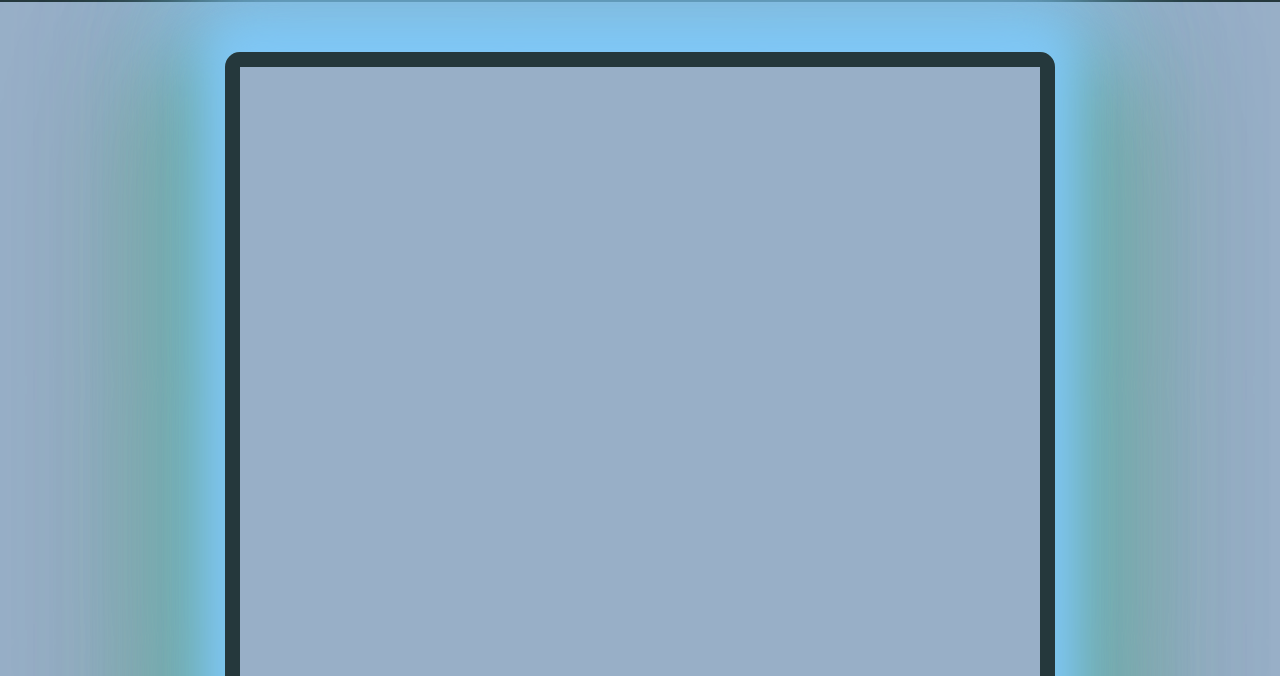
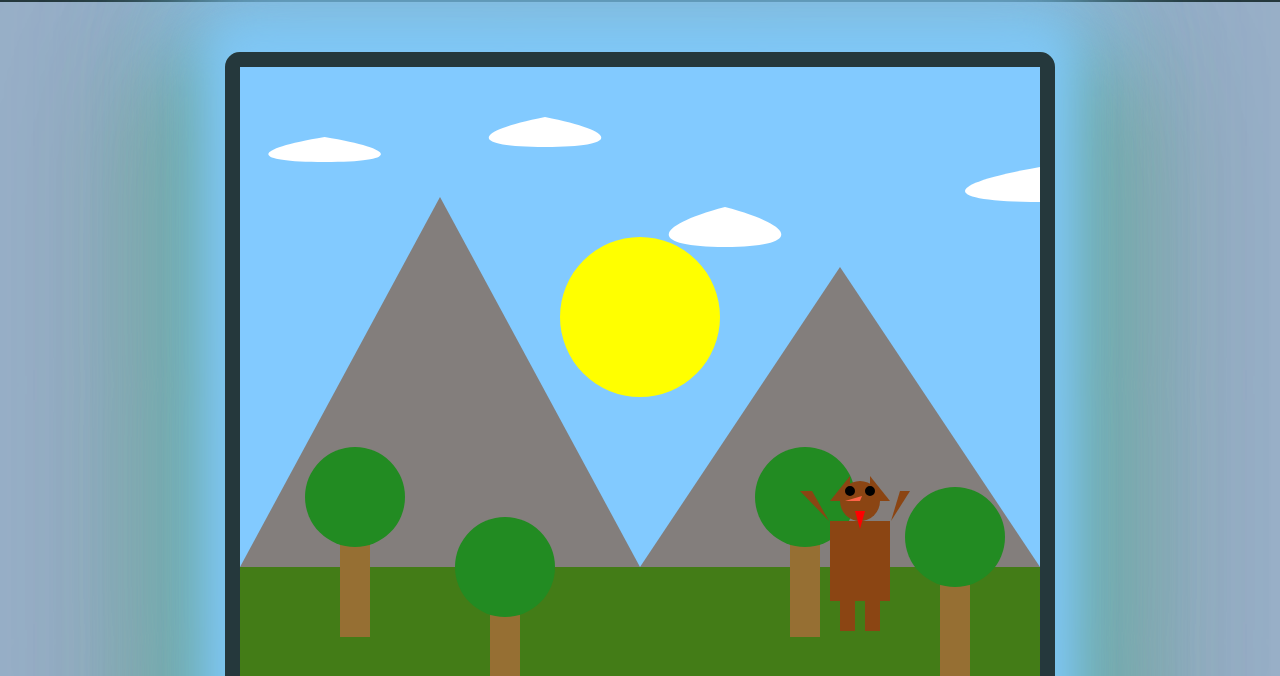
Before and after one commit to Ron-Gustafsson/oma-sivusto, a plain HTML site: page HTML/pieni_animaatio.html in a window 1280 px wide. Shown: the part 124-800 px from the top of the page. Drawn offline with Linux system fonts and the light colour scheme.

Commit message:
päivitetty scripti oikein

```diff
--- a/HTML/pieni_animaatio.html
+++ b/HTML/pieni_animaatio.html
@@ -114,7 +114,7 @@
             <p>&copy; 2024 Pieni animaatio - Ron Gustafsson</p>
         </footer>
 
-        <script src="JavaScript/pieni_animaatio.js"></script> <!-- Linkitä ulkoinen JavaScript-tiedosto -->
+        <script src="\JavaScript/pieni_animaatio.js"></script> <!-- Linkitä ulkoinen JavaScript-tiedosto -->
         </body>
 
         </html>
```
